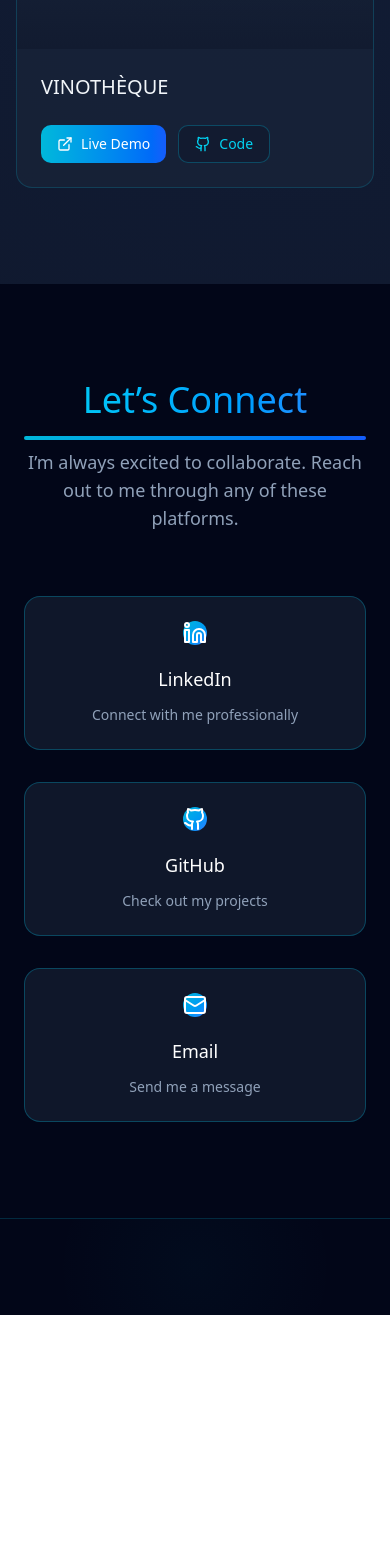
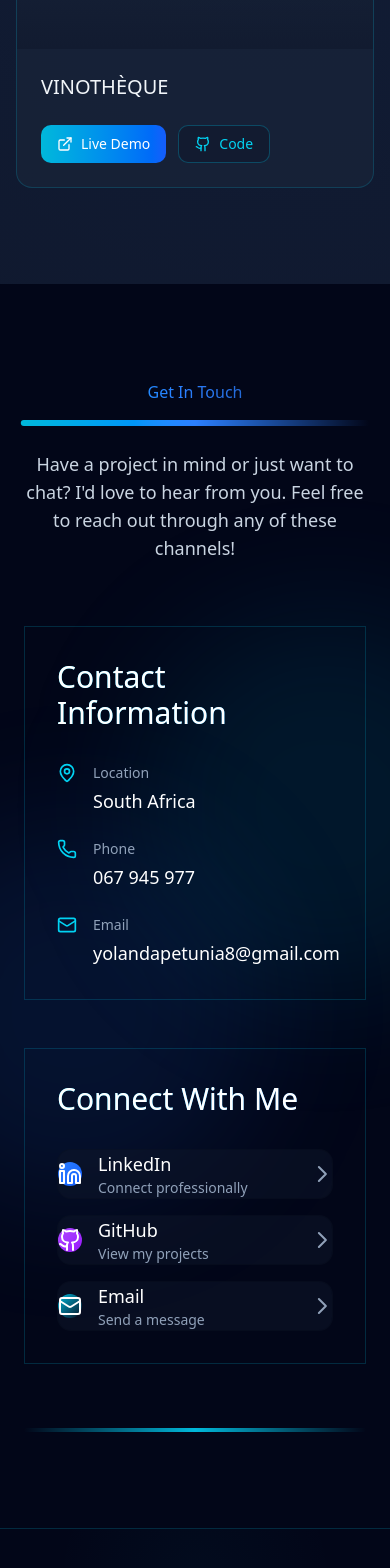
Before and after one commit to Landa21/Portfolio, a React (Vite) app: page / in a window 390 px wide. Shown: the part 2777-4345 px from the top of the page. Before the commit the page ends 4092 px from the top, so only its background shows below. Built offline with nearby package versions, Linux system fonts and the light colour scheme; grey boxes are pictures that could not be loaded.

Commit message:
Add video for corpsync, Update contact.tsx

```diff
--- a/src/components/Contact.tsx
+++ b/src/components/Contact.tsx
@@ -1,26 +1,47 @@
 import React from "react";
 import { motion } from "motion/react";
-import { Linkedin, Mail, Github } from "lucide-react";
+import { Linkedin, Mail, Github, MapPin, Phone } from "lucide-react";
 
 export function ContactSection() {
   const contacts = [
     {
       name: "LinkedIn",
       icon: <Linkedin className="w-6 h-6" />,
-      link: "https://www.linkedin.com/in/your-profile/",
-      description: "Connect with me professionally",
+      link: "https://www.linkedin.com/in/petunia-yolanda-ntuli/",
+      description: "Connect professionally",
+      gradient: "from-blue-500 to-blue-600",
     },
     {
       name: "GitHub",
       icon: <Github className="w-6 h-6" />,
-      link: "https://github.com/your-username",
-      description: "Check out my projects",
+      link: "https://github.com/Landa21",
+      description: "View my projects",
+      gradient: "from-purple-500 to-purple-600",
     },
     {
       name: "Email",
       icon: <Mail className="w-6 h-6" />,
-      link: "mailto:your.email@example.com",
-      description: "Send me a message",
+      link: "mailto:yolandapetunia8@gmail.com",
+      description: "Send a message",
+      gradient: "from-cyan-500 to-cyan-600",
+    },
+  ];
+
+  const contactInfo = [
+    {
+      icon: <MapPin className="w-5 h-5" />,
+      label: "Location",
+      value: "South Africa",
+    },
+    {
+      icon: <Phone className="w-5 h-5" />,
+      label: "Phone",
+      value: "067 945 977",
+    },
+    {
+      icon: <Mail className="w-5 h-5" />,
+      label: "Email",
+      value: "yolandapetunia8@gmail.com",
     },
   ];
 
@@ -31,66 +52,179 @@ export function ContactSection() {
     >
       {/* Animated background gradients */}
       <motion.div
-        className="absolute inset-0 bg-[radial-gradient(circle,rgba(6,182,212,0.03),transparent)]"
-        animate={{ x: [0, 50, 0], y: [0, 30, 0] }}
+        className="absolute inset-0 bg-[radial-gradient(circle_at_30%_50%,rgba(6,182,212,0.08),transparent_50%)]"
+        animate={{
+          scale: [1, 1.2, 1],
+          opacity: [0.3, 0.5, 0.3]
+        }}
+        transition={{ repeat: Infinity, duration: 20, ease: "easeInOut" }}
+      />
+      <motion.div
+        className="absolute inset-0 bg-[radial-gradient(circle_at_70%_50%,rgba(59,130,246,0.08),transparent_50%)]"
+        animate={{
+          scale: [1.2, 1, 1.2],
+          opacity: [0.3, 0.5, 0.3]
+        }}
         transition={{ repeat: Infinity, duration: 25, ease: "easeInOut" }}
       />
+
+      {/* Floating orbs */}
       <motion.div
-        className="absolute inset-0 bg-[radial-gradient(circle,rgba(59,130,246,0.03),transparent)]"
-        animate={{ x: [0, -50, 0], y: [0, -30, 0] }}
+        className="absolute top-1/4 left-1/4 w-96 h-96 bg-cyan-500/10 rounded-full blur-3xl"
+        animate={{
+          x: [0, 100, 0],
+          y: [0, 50, 0],
+        }}
         transition={{ repeat: Infinity, duration: 30, ease: "easeInOut" }}
       />
+      <motion.div
+        className="absolute bottom-1/4 right-1/4 w-96 h-96 bg-blue-500/10 rounded-full blur-3xl"
+        animate={{
+          x: [0, -100, 0],
+          y: [0, -50, 0],
+        }}
+        transition={{ repeat: Infinity, duration: 35, ease: "easeInOut" }}
+      />
 
-      <div className="relative z-10 max-w-6xl mx-auto px-6 sm:px-6 lg:px-8 text-center">
+      <div className="relative z-10 max-w-6xl mx-auto px-6 sm:px-6 lg:px-8">
         {/* Header */}
         <motion.div
           initial={{ opacity: 0, y: 50 }}
           whileInView={{ opacity: 1, y: 0 }}
           viewport={{ once: true }}
           transition={{ duration: 0.8 }}
-          className="mb-16"
+          className="text-center mb-16"
         >
-          <h2 className="text-4xl md:text-5xl font-bold bg-clip-text text-transparent bg-gradient-to-r from-cyan-400 to-blue-500">
-            Let’s Connect
-          </h2>
-          <div className="w-24 h-1 bg-gradient-to-r from-cyan-500 to-blue-600 mx-auto mt-4 mb-2 rounded-full" />
-          <p className="text-slate-400 text-lg">
-            I’m always excited to collaborate. Reach out to me through any of
-            these platforms.
+          <motion.h2
+            className="text-5xl md:text-6xl font-bold bg-clip-text text-transparent bg-gradient-to-r from-cyan-400 via-blue-500 to-purple-500 mb-4"
+            animate={{
+              backgroundPosition: ["0% 50%", "100% 50%", "0% 50%"],
+            }}
+            transition={{ duration: 5, repeat: Infinity, ease: "linear" }}
+            style={{ backgroundSize: "200% 200%" }}
+          >
+            Get In Touch
+          </motion.h2>
+          <motion.div
+            className="w-32 h-1.5 bg-gradient-to-r from-cyan-500 via-blue-500 to-purple-500 mx-auto rounded-full mb-6"
+            animate={{
+              scaleX: [1, 1.2, 1],
+            }}
+            transition={{ duration: 3, repeat: Infinity, ease: "easeInOut" }}
+          />
+          <p className="text-slate-300 text-lg max-w-2xl mx-auto">
+            Have a project in mind or just want to chat? I'd love to hear from you.
+            Feel free to reach out through any of these channels!
           </p>
         </motion.div>
 
-        {/* Contact cards */}
-        <div className="grid grid-cols-1 sm:grid-cols-2 md:grid-cols-3 gap-8">
+        <div className="grid grid-cols-1 lg:grid-cols-2 gap-12 mb-16">
+          {/* Contact Information */}
+          <motion.div
+            initial={{ opacity: 0, x: -50 }}
+            whileInView={{ opacity: 1, x: 0 }}
+            viewport={{ once: true }}
+            transition={{ duration: 0.8 }}
+          >
+            <div className="bg-slate-800/40 backdrop-blur-xl border border-cyan-500/20 rounded-3xl p-8 shadow-2xl h-full">
+              <h3 className="text-3xl font-bold text-white mb-8 bg-clip-text text-transparent bg-gradient-to-r from-cyan-400 to-blue-500">
+                Contact Information
+              </h3>
+              <div className="space-y-6">
+                {contactInfo.map((info, index) => (
+                  <motion.div
+                    key={index}
+                    initial={{ opacity: 0, x: -20 }}
+                    whileInView={{ opacity: 1, x: 0 }}
+                    viewport={{ once: true }}
+                    transition={{ duration: 0.5, delay: index * 0.1 }}
+                    className="flex items-start gap-4 group cursor-default"
+                  >
+                    <motion.div
+                      className="flex-shrink-0 w-12 h-12 bg-gradient-to-br from-cyan-500/20 to-blue-500/20 rounded-xl flex items-center justify-center text-cyan-400"
+                      whileHover={{ scale: 1.1, rotate: 5 }}
+                      transition={{ type: "spring", stiffness: 400, damping: 10 }}
+                    >
+                      {info.icon}
+                    </motion.div>
+                    <div>
+                      <p className="text-sm text-slate-400 mb-1">{info.label}</p>
+                      <p className="text-white font-medium text-lg">{info.value}</p>
+                    </div>
+                  </motion.div>
+                ))}
+              </div>
+            </div>
+          </motion.div>
+
+          {/* Social Links */}
+          <motion.div
+            initial={{ opacity: 0, x: 50 }}
+            whileInView={{ opacity: 1, x: 0 }}
+            viewport={{ once: true }}
+            transition={{ duration: 0.8 }}
+          >
+            <div className="bg-slate-800/40 backdrop-blur-xl border border-cyan-500/20 rounded-3xl p-8 shadow-2xl h-full">
+              <h3 className="text-3xl font-bold text-white mb-8 bg-clip-text text-transparent bg-gradient-to-r from-cyan-400 to-blue-500">
+                Connect With Me
+              </h3>
+              <div className="grid grid-cols-1 gap-4">
                 {contacts.map((contact, index) => (
                   <motion.a
                     key={index}
                     href={contact.link}
                     target="_blank"
                     rel="noopener noreferrer"
-              initial={{ opacity: 0, y: 40 }}
+                    initial={{ opacity: 0, y: 20 }}
                     whileInView={{ opacity: 1, y: 0 }}
                     viewport={{ once: true }}
-              transition={{ duration: 0.6, delay: index * 0.15 }}
-              whileHover={{ scale: 1.05, y: -4 }}
-              className="relative group bg-slate-800/50 backdrop-blur-md border border-cyan-500/30 rounded-2xl p-6 flex flex-col items-center justify-center gap-3 shadow-lg text-white font-semibold transition-all hover:shadow-cyan-500/40"
+                    transition={{ duration: 0.5, delay: index * 0.1 }}
+                    whileHover={{ scale: 1.03, x: 5 }}
+                    className="relative group bg-slate-900/50 backdrop-blur-md border border-slate-700 rounded-xl p-5 flex items-center gap-4 overflow-hidden transition-all duration-300 hover:border-cyan-500/50"
                   >
-              <div className="flex items-center justify-center w-12 h-12 mb-2 rounded-full bg-gradient-to-br from-cyan-500 to-blue-500 text-white">
+                    {/* Animated gradient background */}
+                    <motion.div
+                      className={`absolute inset-0 bg-gradient-to-r ${contact.gradient} opacity-0 group-hover:opacity-10 transition-opacity duration-300`}
+                    />
+
+                    <div className={`relative flex-shrink-0 w-14 h-14 bg-gradient-to-br ${contact.gradient} rounded-xl flex items-center justify-center text-white shadow-lg group-hover:shadow-xl transition-all duration-300`}>
                       {contact.icon}
                     </div>
-              <span className="text-lg group-hover:text-cyan-400 transition-colors">
+
+                    <div className="relative flex-1">
+                      <p className="text-white font-semibold text-lg group-hover:text-cyan-400 transition-colors duration-300">
                         {contact.name}
-              </span>
-              <p className="text-slate-400 text-sm text-center">
+                      </p>
+                      <p className="text-slate-400 text-sm">
                         {contact.description}
                       </p>
+                    </div>
+
                     <motion.div
-                className="absolute inset-0 rounded-2xl pointer-events-none bg-gradient-to-r from-cyan-500/10 to-blue-500/10 opacity-0 group-hover:opacity-100 transition-opacity"
-              />
+                      className="relative text-slate-400 group-hover:text-cyan-400 transition-colors duration-300"
+                      animate={{ x: [0, 5, 0] }}
+                      transition={{ duration: 1.5, repeat: Infinity, ease: "easeInOut" }}
+                    >
+                      <svg className="w-6 h-6" fill="none" viewBox="0 0 24 24" stroke="currentColor">
+                        <path strokeLinecap="round" strokeLinejoin="round" strokeWidth={2} d="M9 5l7 7-7 7" />
+                      </svg>
+                    </motion.div>
                   </motion.a>
                 ))}
               </div>
             </div>
+          </motion.div>
+        </div>
+
+        {/* Bottom decorative line */}
+        <motion.div
+          initial={{ scaleX: 0 }}
+          whileInView={{ scaleX: 1 }}
+          viewport={{ once: true }}
+          transition={{ duration: 1, delay: 0.5 }}
+          className="h-1 bg-gradient-to-r from-transparent via-cyan-500 to-transparent rounded-full"
+        />
+      </div>
     </section>
   );
 }
--- a/src/components/Projects.tsx
+++ b/src/components/Projects.tsx
@@ -36,8 +36,8 @@ const projects = [
     title: 'VINOTHÈQUE',
     mediaType: 'video',
     src: '/videos/Vinotheque.mp4',
-    github: 'https://github.com/Landa21/vinotque',
-    demo: 'https://vinotque.vercel.app/',
+    github: 'https://github.com/Landa21/Vinotheque',
+    demo: 'https://vinotheque-five.vercel.app/',
   }
 ];
 
```
Also changed, not shown: 1 other file (tests, documents, lock files or other folders). Lines whose indentation alone changed are shown as unchanged.
